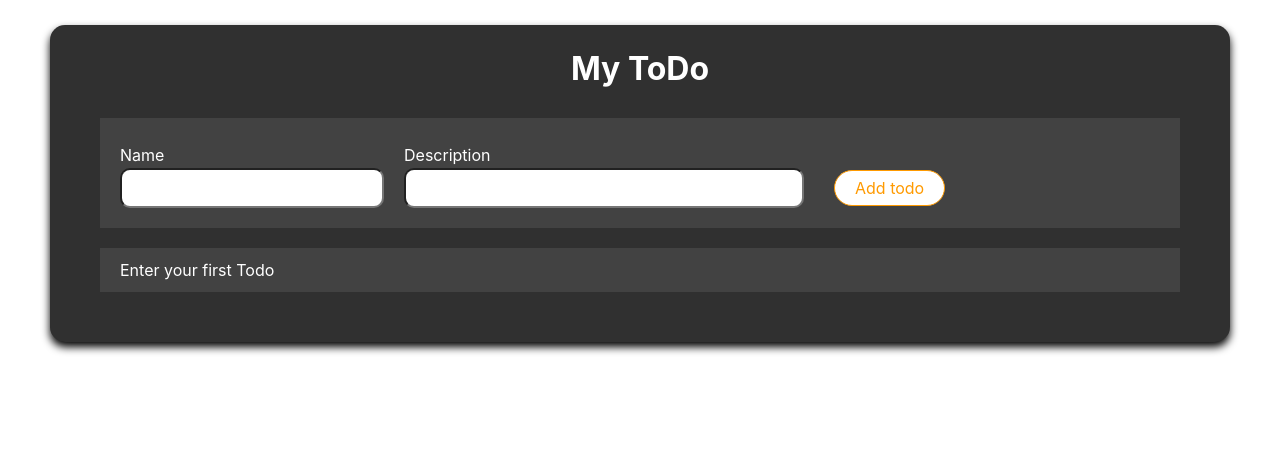
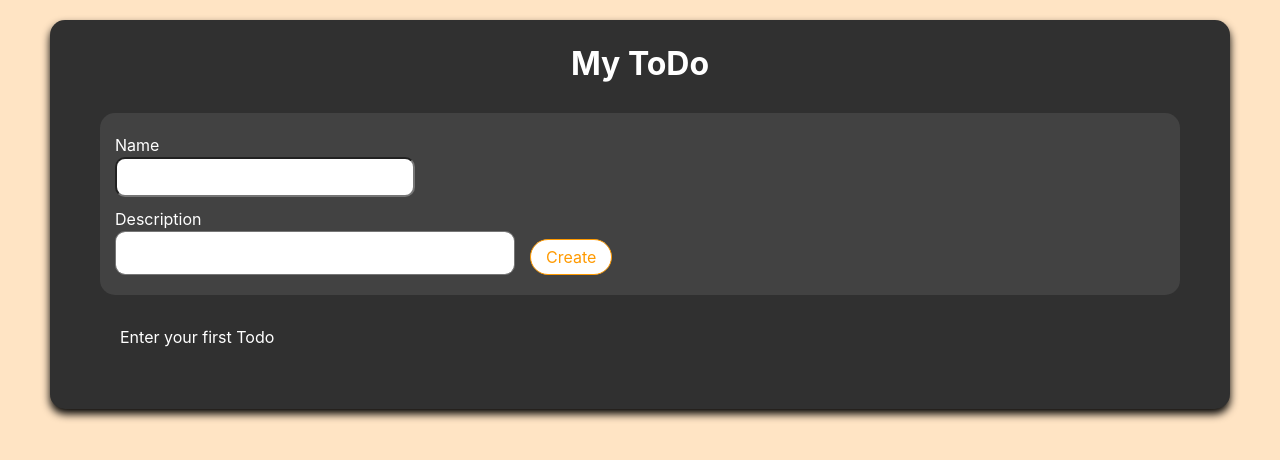
Before and after one commit to leonid-br/todo-ts, a React (Create React App) app: page / in a window 1280 px wide. Shown: the top 460 px of the page. Built offline with nearby package versions, Linux system fonts and the light colour scheme.

Commit message:
адаптация под мобильное устройство

```diff
--- /dev/null
+++ b/src/hooks/useAutosizeTextArea.ts
@@ -0,0 +1,19 @@
+import React, { useEffect } from 'react';
+
+interface ITextArea {
+    textAreaRef: React.RefObject<HTMLTextAreaElement> | null;
+    description: string;
+}
+
+export const useAutosizeTextArea = ({
+    textAreaRef,
+    description,
+}: ITextArea) => {
+    useEffect(() => {
+        if (textAreaRef && textAreaRef.current) {
+            textAreaRef.current.style.height = '0px';
+            const scrollHeight = textAreaRef.current.scrollHeight;
+            textAreaRef.current.style.height = scrollHeight + 'px';
+        }
+    }, [textAreaRef, description]);
+};
--- a/src/index.css
+++ b/src/index.css
@@ -5,6 +5,7 @@ body {
         'Helvetica Neue', sans-serif;
     -webkit-font-smoothing: antialiased;
     -moz-osx-font-smoothing: grayscale;
+    background: bisque;
 }
 
 code {
--- a/src/redux/slices/todoSlice.ts
+++ b/src/redux/slices/todoSlice.ts
@@ -35,7 +35,7 @@ export const todoSlice = createSlice({
 
     reducers: {
         addTodo: (state, action: PayloadAction<ITodo>) => {
-            // state.todos.push(action.payload)
+            // state.todos.push(action.payload);
             state.todos = [action.payload, ...state.todos];
             localStorage.setItem('todos', JSON.stringify(state.todos));
         },
--- a/src/todo/CreateTodo.module.css
+++ b/src/todo/CreateTodo.module.css
@@ -1,40 +1,102 @@
+@media screen and (max-width: 767px) {
+    .form {
+        margin-left: 10px;
+        margin-right: 10px;
+    }
+
+    .form form {
+        display: block;
+        text-align: center;
+    }
+
+    .btn {
+        margin-top: 10px;
+    }
+
+    .label textarea {
+        padding: 10px;
+    }
+
+    .formBox {
+        padding: 0 10px;
+    }
+}
+
+@media screen and (min-width: 768px) {
+    .form {
+        margin-left: 50px;
+        margin-right: 50px;
+    }
+
+    .form form {
+        display: flex;
+    }
+
+    .label textarea {
+        padding: 10px;
+        min-width: 400px;
+    }
+
+    .formBox {
+        padding: 0 15px;
+    }
+
+    .label input {
+        min-width: 200px;
+    }
+}
+
 .form {
     margin-top: 25px;
-    margin-left: 50px;
-    margin-right: 50px;
     padding-bottom: 20px;
-    padding-top: 50px;
+    padding-top: 20px;
+
     background-color: #424242;
+    border-radius: 15px;
     text-align: left;
+}
+
+.form form {
+    display: flex;
 }
 
 .label {
     position: relative;
-    margin-left: 20px;
+
+    display: flex;
+    flex-direction: column;
 }
 
 .label input {
+    padding-left: 10px;
     border-radius: 10px;
+
     height: 40px;
-    padding-left: 10px;
+    max-width: 300px;
+}
+
+.label textarea {
+    border-radius: 10px;
+    resize: none;
+    max-height: 80px;
 }
 
 .span {
-    position: absolute;
-    top: -35px;
+    text-align: left;
 }
 
-.inpDesc {
-    width: 400px;
+.description {
+    margin-top: 10px;
 }
 
 .btn {
+    padding: 5px 15px;
     border-radius: 25px;
-    padding: 5px 20px;
-    margin-left: 30px;
+    border: 1px solid #ff9a00;
+
     background-color: white;
     color: #ff9a00;
-    border: 1px solid #ff9a00;
+    align-self: flex-end;
 }
 
 .btn:hover {
--- a/src/todo/CreateTodo.tsx
+++ b/src/todo/CreateTodo.tsx
@@ -1,7 +1,8 @@
-import React, { useState } from 'react';
+import React, { useState, useRef } from 'react';
 import { useDispatch } from 'react-redux';
 
 import { addTodo } from '../redux/slices/todoSlice';
+import { useAutosizeTextArea } from '../hooks/useAutosizeTextArea';
 
 import s from './CreateTodo.module.css';
 
@@ -9,13 +10,17 @@ export const CreateTodo = () => {
     const [name, setName] = useState('');
     const [description, setDescription] = useState('');
 
+    const textAreaRef = useRef(
+        null
+    ) as React.RefObject<HTMLTextAreaElement> | null;
+
     const dispatch = useDispatch();
 
     const handleName = (e: React.ChangeEvent<HTMLInputElement>) => {
         setName(e.currentTarget.value);
     };
 
-    const handleDescription = (e: React.ChangeEvent<HTMLInputElement>) => {
+    const handleDescription = (e: React.ChangeEvent<HTMLTextAreaElement>) => {
         setDescription(e.currentTarget.value);
     };
 
@@ -37,26 +42,31 @@ export const CreateTodo = () => {
         setName('');
     };
 
+    useAutosizeTextArea({ textAreaRef, description });
     return (
         <>
             <div className={s.form}>
                 <form>
+                    <div className={s.formBox}>
                         <label className={s.label}>
                             <span className={s.span}>Name</span>
-                        <input type="text" onChange={handleName} value={name} />
+                            <input
+                                type="text"
+                                onChange={handleName}
+                                value={name}
+                            />
                         </label>
-                    <label className={s.label}>
+                        <label className={`${s.label} ${s.description}`}>
                             <span className={s.span}>Description</span>
-                        <input
-                            className={s.inpDesc}
-                            type="text"
+                            <textarea
                                 onChange={handleDescription}
                                 value={description}
+                                ref={textAreaRef}
                             />
                         </label>
-
+                    </div>
                     <button className={s.btn} onClick={handleBtnClick}>
-                        Add todo
+                        Create
                     </button>
                 </form>
             </div>
--- a/src/todo/FilterTodo.module.css
+++ b/src/todo/FilterTodo.module.css
@@ -1,20 +1,51 @@
+@media screen and (max-width: 767px) {
     .filterContainer {
-    margin-top: 20px;
-    margin-left: 50px;
-    margin-right: 50px;
-    padding: 20px;
-    background-color: #424242;
+        padding: 20px 10px;
+    }
+
+    .settingsTodoView {
+        display: block;
+        margin-top: 10px;
+    }
+
+    .settingsTodoView div {
+        display: flex;
         text-align: left;
-    display: flex;
+    }
+
+    .filterContainer {
+        display: block;
+        margin-left: 10px;
+        margin-right: 10px;
+        padding-left: 10px;
+        padding-right: 10px;
+    }
+
+    .settingsTodoView div p {
+        margin-bottom: 5px;
+        margin-right: 10px;
+
+        font-size: 16px;
+    }
+
+    .settingsTodoView div span {
+        font-size: 16px;
+        color: #ff9a00;
+    }
+
+    .settingsTodoView div button {
+        padding: 0px 5px;
+
+        font-size: 14px;
+        color: black;
     }
 
     .filterInput {
-    margin-top: 10px;
-    border-radius: 10px;
-    height: 40px;
-    padding-left: 10px;
+        width: 100%;
+    }
 }
 
+@media screen and (min-width: 768px) {
     .settingsTodoView {
         display: flex;
         width: 100%;
@@ -22,7 +53,15 @@
     }
 
     .settingsTodoView div {
+        display: block;
         text-align: center;
+    }
+
+    .filterContainer {
+        display: flex;
+        margin-left: 50px;
+        margin-right: 50px;
+        padding: 20px 15px;
     }
 
     .settingsTodoView div p {
@@ -34,10 +73,38 @@
         font-size: 18px;
     }
 
+    settingsTodoView div button {
+        padding: 3px 10px;
+
+        font-size: 16px;
+        color: black;
+    }
+
+    .filterInput {
+        min-width: 200px;
+    }
+}
+
+.filterContainer {
+    margin-top: 20px;
+    border-radius: 15px;
+
+    background-color: #424242;
+    text-align: left;
+}
+
+.filterInput {
+    margin-top: 10px;
+    padding-left: 10px;
+    width: 100%;
+
+    border-radius: 10px;
+    height: 40px;
+}
+
 .settingsTodoView div button {
     border-radius: 25px;
     border: none;
-    padding: 3px 10px;
 }
 
 .settingsTodoView div:not(:last-child) {
--- a/src/todo/FilterTodo.tsx
+++ b/src/todo/FilterTodo.tsx
@@ -45,7 +45,7 @@ export const FilterTodo = ({
                         type="button"
                         onClick={() => setComplitedTodos(!complited)}
                     >
-                        Show
+                        {complited ? 'Hide' : 'Show'}
                     </button>
                 </div>
             </div>
--- a/src/todo/TodoList.module.css
+++ b/src/todo/TodoList.module.css
@@ -1,9 +1,42 @@
+@media screen and (max-width: 767px) {
     .todoList {
-    margin-top: 20px;
+        margin-left: 10px;
+        margin-right: 10px;
+    }
+
+    .firstTodo {
+        padding: 10px;
+    }
+
+    .todo {
+        display: block;
+        padding: 10px;
+    }
+
+    .todoInfo,
+    .todoCompl {
+        max-width: 100%;
+        min-width: 100%;
+    }
+
+    .btnBox {
+        display: flex;
+        justify-content: space-around;
+        margin-top: 10px;
+    }
+
+    .btnBox button {
+        padding: 3px 5px;
+        border-radius: 25px;
+        font-size: 12px;
+    }
+
+}
+
+@media screen and (min-width: 768px) {
+    .todoList {
         margin-left: 50px;
         margin-right: 50px;
-    background-color: #424242;
-    text-align: left;
     }
 
     .firstTodo {
@@ -16,29 +49,15 @@
         padding: 10px 15px;
     }
 
-.todoCompl p {
-    color: #767472;
-    text-decoration: line-through;
-    word-break: break-all;
+    .todoInfo,
+    .todoCompl {
+        max-width: 70%;
+        min-width: 30%;
     }
 
-.todoInfo,
-.todoCompl {
-    width: 70%;
-}
-
+    .todoCompl p,
     .todoInfo p {
         word-break: break-all;
-}
-
-.todo:not(:last-child) {
-    border-bottom: 1px solid black;
-}
-
-.name {
-    color: #ff9a00;
-    font-size: 26px;
-    font-weight: bold;
     }
 
     .btnBox {
@@ -46,9 +65,37 @@
     }
 
     .btnBox button {
+        padding: 3px 15px;
         border-radius: 25px;
-    padding: 5px 20px;
+    }
+
+    .btnBox button:not(:first-child) {
         margin-left: 10px;
+    }
+
+}
+
+.todoList {
+    margin-top: 20px;
+
+    text-align: left;
+}
+
+.todo {
+    margin-bottom: 5px;
+    border-radius: 15px;
+    background-color: #424242;
+}
+
+.todoCompl p {
+    color: #767472;
+    text-decoration: line-through;
+}
+
+.name {
+    color: #ff9a00;
+    font-size: 26px;
+    font-weight: bold;
 }
 
 .btnCompl {
@@ -74,7 +121,7 @@
 }
 
 .btnBox .btnEdit {
-    padding: 5px;
+    padding: 3px 5px;
     border: 1px solid #ff9a00;
     color: #ff9a00;
 }
@@ -91,11 +138,12 @@
 }
 
 .editInput {
-    width: 250px;
+    margin-top: 5px;
+    padding-left: 5px;
+
+    max-width: 250px;
     border-radius: 5px;
-    padding-left: 5px;
     border: none;
-    margin-top: 5px;
 }
 
 .createdDate {
--- a/src/todo/TodoView.module.css
+++ b/src/todo/TodoView.module.css
@@ -1,18 +1,27 @@
+@media screen and (max-width: 767px) {
+    .back {
+        margin-left: 10px;
+        margin-right: 10px;
+    }
+}
+
+@media screen and (min-width: 768px) {
+    .back {
+        margin-left: 50px;
+        margin-right: 50px;
+    }
+}
+
 .back {
-    margin-top: 25px;
-    margin-left: 50px;
-    margin-right: 50px;
+    margin-top: 20px;
+    margin-bottom: 20px;
     padding-top: 20px;
     padding-bottom: 50px;
+
     border-radius: 15px;
+    box-shadow: 0px 5px 8px 0px #000000;
+
     text-align: center;
     background-color: #303030;
-    /* box-shadow: 0 2px 4px rgba(0, 0, 0, .2); */
-    box-shadow: 0px 5px 8px 0px #000000;
-    /* box-shadow:
-        0 1px 4px rgba(0, 0, 0, .3),
-        -23px 0 20px -23px rgba(0, 0, 0, .8),
-        23px 0 20px -23px rgba(0, 0, 0, .8),
-        0 0 40px rgba(0, 0, 0, .1) inset; */
     color: white;
 }
```
Lines whose indentation alone changed are shown as unchanged.
